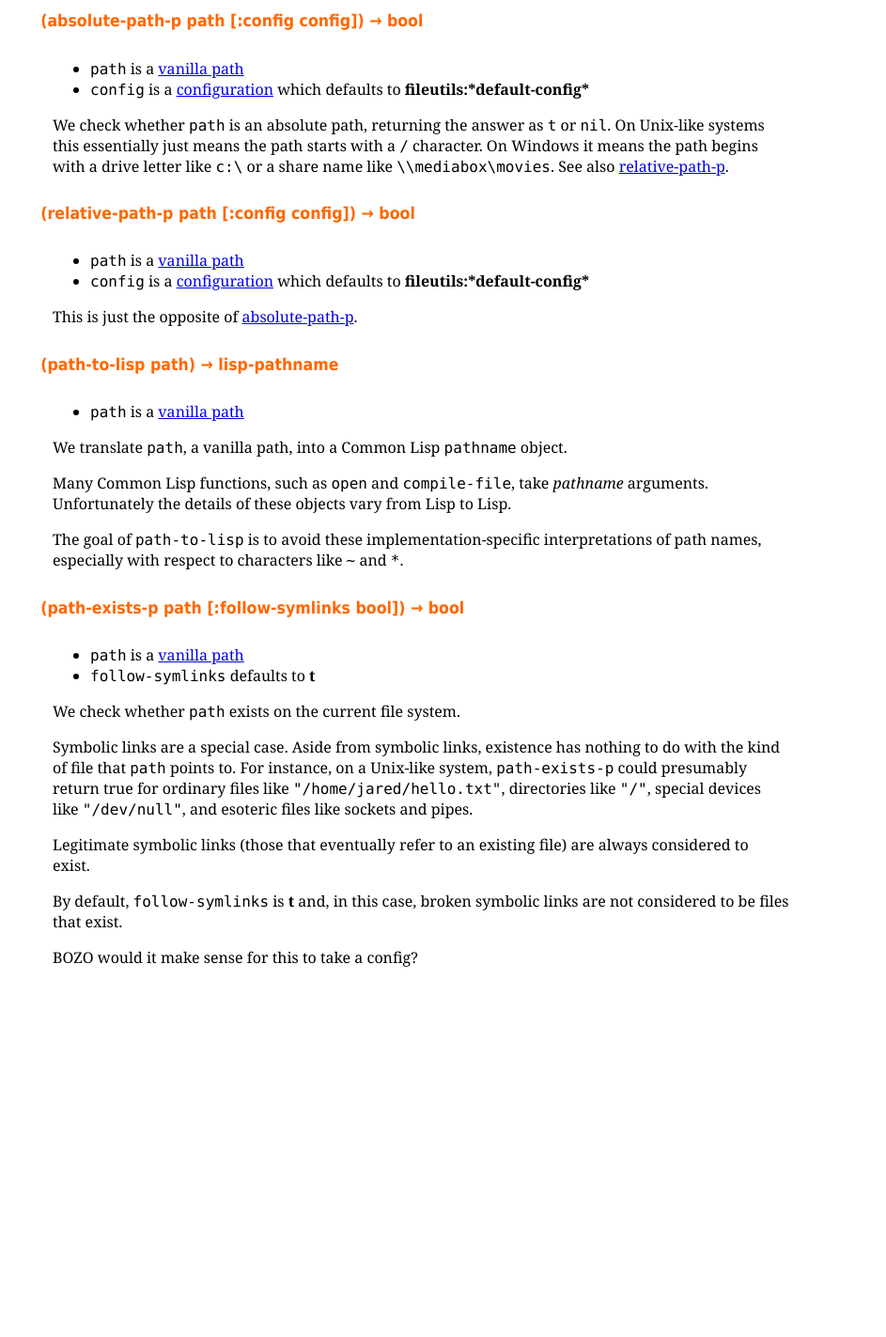
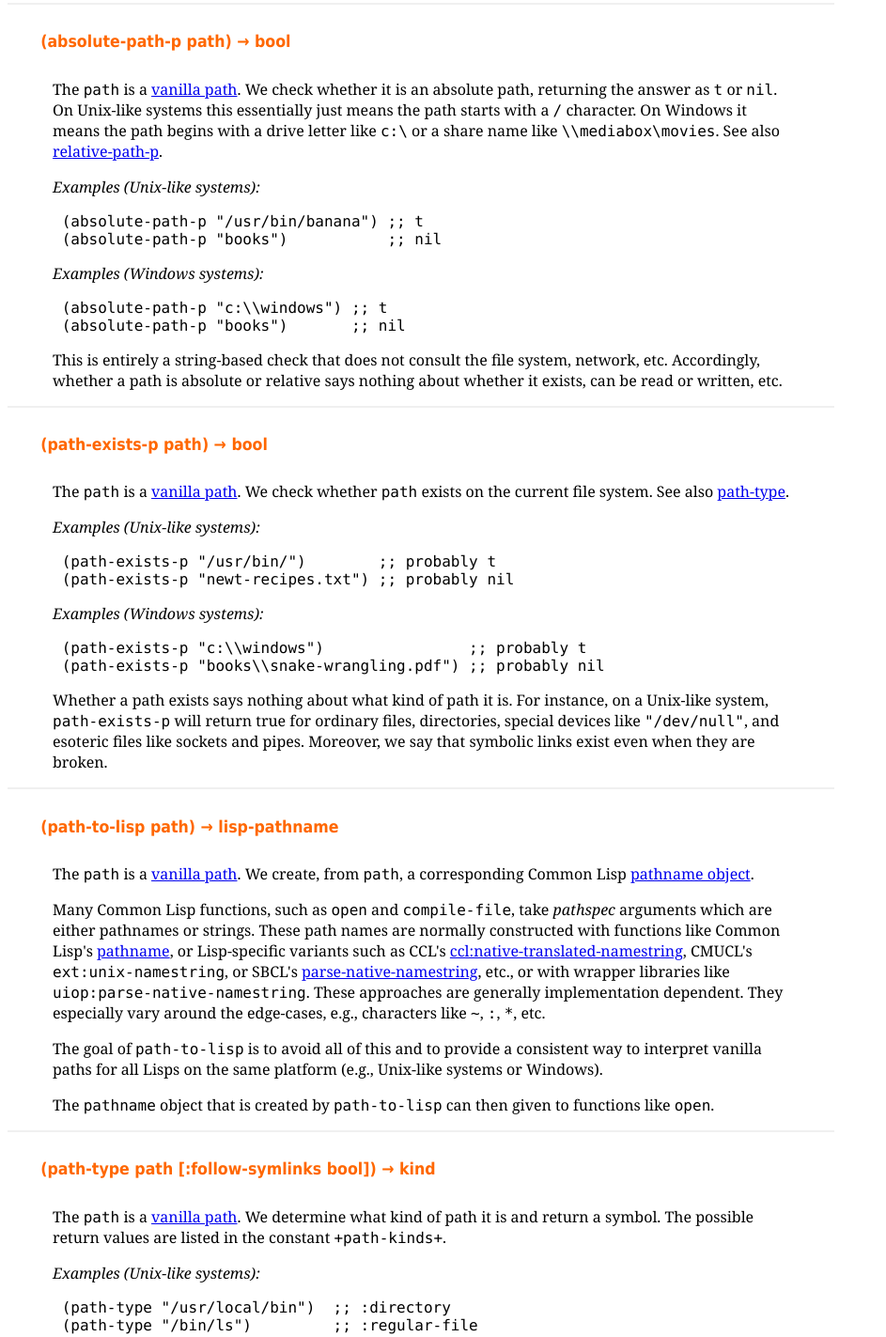
Before and after one commit to jaredcdavis/fileutils, a plain HTML site: page doc/index.html in a window 1280 px wide. Shown: the part 705-2128 px from the top of the page at 94% size, without its empty margins (0-943 px from the left). Before the commit the page ends 1751 px from the top, so only its background shows below. Drawn offline with Linux system fonts and the light colour scheme.

Commit message:
minor docu updates

```diff
--- a/doc/index.html
+++ b/doc/index.html
@@ -85,72 +85,154 @@ the terminal as <tt>'./~jared/foo.txt'</tt>.</p>
 
 <h2><a name="pathname">Path Name Functions</a></h2>
 
-<h5><a name="absolute-path-p">(absolute-path-p path [:config config]) &rarr; bool</a></h5>
-<ul>
-<li><tt>path</tt> is a <a href="#vanillapath">vanilla path</a></li>
-<li><tt>config</tt> is a <a href="#configuration">configuration</a> which
-defaults to <b>fileutils:*default-config*</b></li>
-</ul>
+<div class="fn">
+<h5><a name="absolute-path-p">(absolute-path-p path) &rarr; bool</a></h5>
 
-<p>We check whether <tt>path</tt> is an absolute path, returning the answer
-as <tt>t</tt> or <tt>nil</tt>.  On Unix-like systems this essentially just
-means the path starts with a <tt>/</tt> character.  On Windows it means the
-path begins with a drive letter like <tt>c:\</tt> or a share name
-like <tt>\\mediabox\movies</tt>.  See
-also <a href="#relative-path-p">relative-path-p</a>.</p>
+<p>The <tt>path</tt> is a <a href="#vanillapath">vanilla path</a>.  We check
+whether it is an absolute path, returning the answer as <tt>t</tt>
+or <tt>nil</tt>.  On Unix-like systems this essentially just means the path
+starts with a <tt>/</tt> character.  On Windows it means the path begins with a
+drive letter like <tt>c:\</tt> or a share name like <tt>\\mediabox\movies</tt>.
+See also <a href="#relative-path-p">relative-path-p</a>.</p>
 
-<h5><a name="relative-path-p">(relative-path-p path [:config config]) &rarr; bool</a></h5>
-<ul>
-<li><tt>path</tt> is a <a href="#vanillapath">vanilla path</a></li>
-<li><tt>config</tt> is a <a href="#configuration">configuration</a> which
-defaults to <b>fileutils:*default-config*</b></li>
-</ul>
+<div class="examples">
+<p>Examples (Unix-like systems):</p>
+<pre>
+ (absolute-path-p "/usr/bin/banana") ;; t
+ (absolute-path-p "books")           ;; nil
+</pre>
 
-<p>This is just the opposite
-of <a href="#absolute-path-p">absolute-path-p</a>.</p>
+<p>Examples (Windows systems):</p>
+<pre>
+ (absolute-path-p "c:\\windows") ;; t
+ (absolute-path-p "books")       ;; nil
+</pre>
+</div>
+
+<p>This is entirely a string-based check that does not consult the file system,
+network, etc.  Accordingly, whether a path is absolute or relative says nothing
+about whether it exists, can be read or written, etc.</p>
+</div>
+
+
+<div class="fn">
+<h5>(path-exists-p path) &rarr; bool</h5>
+
+<p>The <tt>path</tt> is a <a href="#vanillapath">vanilla path</a>.  We check
+whether <tt>path</tt> exists on the current file system.  See
+also <a href="#path-type">path-type</a>.</p>
+
+<div class="examples">
+<p>Examples (Unix-like systems):</p>
+<pre>
+ (path-exists-p "/usr/bin/")        ;; probably t
+ (path-exists-p "newt-recipes.txt") ;; probably nil
+</pre>
+
+<p>Examples (Windows systems):</p>
+<pre>
+ (path-exists-p "c:\\windows")                ;; probably t
+ (path-exists-p "books\\snake-wrangling.pdf") ;; probably nil
+</pre>
+</div>
+
+<p>Whether a path exists says nothing about what kind of path it is.  For
+instance, on a Unix-like system, <tt>path-exists-p</tt> will return true for
+ordinary files, directories, special devices like <tt>"/dev/null"</tt>, and
+esoteric files like sockets and pipes.  Moreover, we say that symbolic links
+exist even when they are broken.</p>
+
+
+</div>
+
+<div class="fn">
+<h5>(path-to-lisp path) &rarr; lisp-pathname</h5>
+
+<p>The <tt>path</tt> is a <a href="#vanillapath">vanilla path</a>.  We create,
+from <tt>path</tt>, a corresponding Common Lisp
+<a href="http://www.lispworks.com/documentation/lw50/CLHS/Body/19_b.htm">pathname object</a>.</p>
+
+<p>Many Common Lisp functions, such as <tt>open</tt> and <tt>compile-file</tt>,
+take <i>pathspec</i> arguments which are either pathnames or strings.  These
+path names are normally constructed with functions like
+
+Common Lisp's
+<a href='http://www.lispworks.com/documentation/lw50/CLHS/Body/f_pn.htm'>pathname</a>,
+
+or Lisp-specific variants such as
+CCL's
+<a href='http://ccl.clozure.com/ccl-documentation.html#f_native-translated-namestring'>ccl:native-translated-namestring</a>,
+
+CMUCL's <tt>ext:unix-namestring</tt>, or
+
+SBCL's <a href="http://sbcl.org/manual/index.html#Native-Filenames">parse-native-namestring</a>, etc., or
+
+with wrapper libraries like <tt>uiop:parse-native-namestring</tt>.  These
+approaches are generally implementation dependent.  They especially vary around
+the edge-cases, e.g., characters like <tt>~</tt>, <tt>:</tt>, <tt>*</tt>,
+etc.</p>
+
+<p>The goal of <tt>path-to-lisp</tt> is to avoid all of this and to provide a
+consistent way to interpret vanilla paths for all Lisps on the same platform
+(e.g., Unix-like systems or Windows).</p>
+
+<p>The <tt>pathname</tt> object that is created by <tt>path-to-lisp</tt> can
+then given to functions like <tt>open</tt>.</p>
+</div>
 
 
 
-<h5>(path-to-lisp path) &rarr; lisp-pathname</h5>
-<ul>
-<li><tt>path</tt> is a <a href="#vanillapath">vanilla path</a></li>
-</ul>
+<div class="fn">
+<h5>(path-type path [:follow-symlinks bool]) &rarr; kind</h5>
 
-<p>We translate <tt>path</tt>, a vanilla path, into a Common Lisp
-<tt>pathname</tt> object.</p>
-
-<p>Many Common Lisp functions, such as <tt>open</tt> and <tt>compile-file</tt>,
-take <i>pathname</i> arguments.  Unfortunately the details of these objects
-vary from Lisp to Lisp.</p>
-
-<p>The goal of <tt>path-to-lisp</tt> is to avoid these implementation-specific
-interpretations of path names, especially with respect to characters
-like <tt>~</tt> and <tt>*</tt>.</p>
+<p>The <tt>path</tt> is a <a href="#vanillapath">vanilla path</a>.  We
+determine what kind of path it is and return a symbol.  The possible return
+values are listed in the constant <tt>+path-kinds+</tt>.</p>
 
 
-<h5>(path-exists-p path [:follow-symlinks bool]) &rarr; bool</h5>
+<div class="examples">
+<p>Examples (Unix-like systems):</p>
+<pre>
+ (path-type "/usr/local/bin")  ;; :directory
+ (path-type "/bin/ls")         ;; :regular-file
+</pre>
+</div>
 
-<ul>
-<li><tt>path</tt> is a <a href="#vanillapath">vanilla path</a></li>
-<li><tt>follow-symlinks</tt> defaults to <b>t</b>
-</ul>
+<p>BOZO explain what can happen, how symlinks are handled, meaning of symbolic
+links.</p>
 
-<p>We check whether <tt>path</tt> exists on the current file system.</p>
+</div>
 
-<p>Symbolic links are a special case.  Aside from symbolic links, existence has
-nothing to do with the kind of file that <tt>path</tt> points to.  For
-instance, on a Unix-like system, <tt>path-exists-p</tt> could presumably return
-true for ordinary files like <tt>"/home/jared/hello.txt"</tt>, directories
-like <tt>"/"</tt>, special devices like <tt>"/dev/null"</tt>, and esoteric
-files like sockets and pipes.</p>
 
-<p>Legitimate symbolic links (those that eventually refer to an existing file)
-are always considered to exist.</p>
 
-<p>By default, <tt>follow-symlinks</tt> is <b>t</b> and, in this case, broken
-symbolic links are not considered to be files that exist.</p>
 
-<p>BOZO would it make sense for this to take a config?</p>
+<div class="fn">
+<h5><a name="relative-path-p">(relative-path-p path) &rarr; bool</a></h5>
+
+<p>The <tt>path</tt> is a <a href="#vanillapath">vanilla path</a>.  We check
+whether it is an absolute path, returning the answer as <tt>t</tt>
+or <tt>nil</tt>.</p>
+
+<div class="examples">
+<p>Examples (Unix-like systems):</p>
+
+<pre>
+ (relative-path-p "/usr/local/bin")  ;; nil
+ (relative-path-p "books/spec.pdf")  ;; t
+</pre>
+
+<p>Examples (Windows systems):</p>
+
+<pre>
+ (relative-path-p "c:\\windows")  ;; nil
+ (relative-path-p "games\\quake") ;; t
+</pre>
+</div>
+
+<p>This is just the opposite
+of <a href="#absolute-path-p">absolute-path-p</a>; see its description
+for more details.</p>
+</div>
 
 
 </body>
--- a/doc/style.css
+++ b/doc/style.css
@@ -65,7 +65,7 @@ h4,h5 {
     margin-left: 2em;
 }
 
-p, ul {
+p, ul, pre {
     margin-left: 3em;
     margin-right: 3em;
 }
@@ -73,3 +73,11 @@ p, ul {
 h5 {
     font-size: 110%;
 }
+
+.examples p {
+    font-style: italic;
+}
+
+.fn {
+  border-top: 2px solid #f0f0f0;
+}
```
